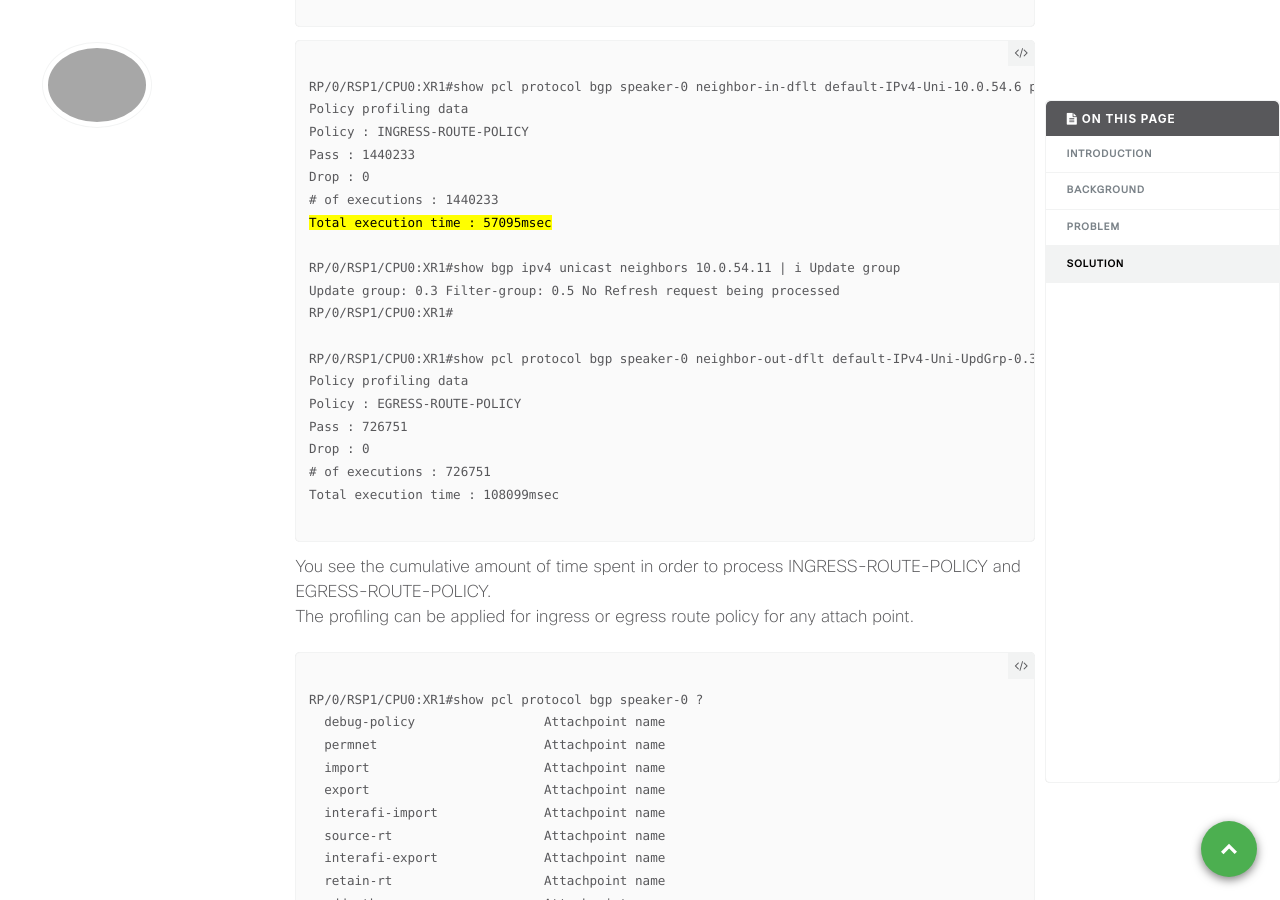
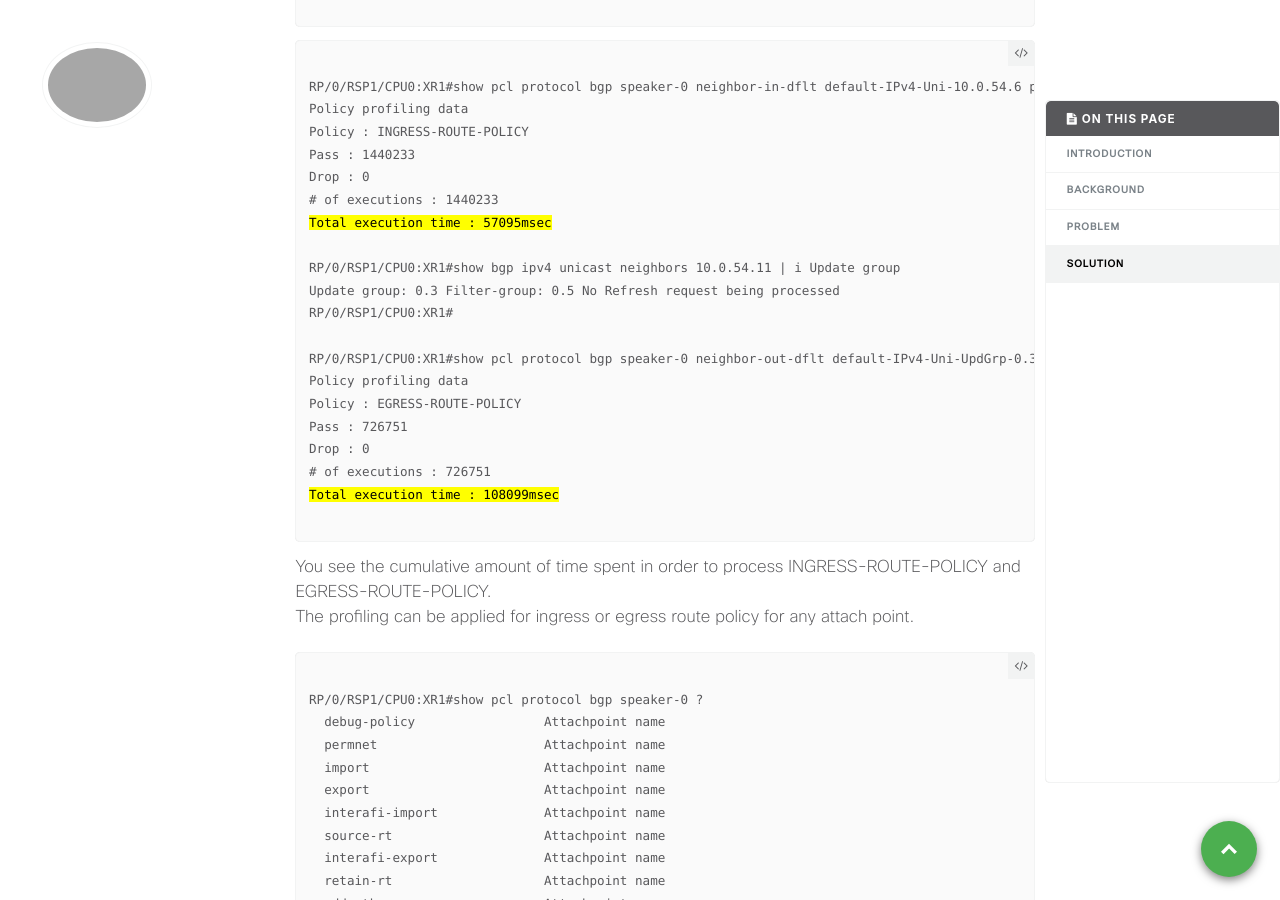
Before and after one commit to xrdocs/asr9k, a Jekyll site: the page built from _tutorials/troubleshoot-slow-bgp-convergence-due-to-rpl.md, in a window 1280 px wide and 900 px high, scrolled down 1246 px. Built offline with Jekyll 4.4.1, drawn with Linux system fonts in a browser that asks for light colours; comment, search, counter and statistics services are not loaded.

```diff
--- a/_tutorials/troubleshoot-slow-bgp-convergence-due-to-rpl.md
+++ b/_tutorials/troubleshoot-slow-bgp-convergence-due-to-rpl.md
@@ -71,7 +71,7 @@ Policy : EGRESS-ROUTE-POLICY
 Pass : 726751
 Drop : 0
 # of executions : 726751
-Total execution time : 108099msec
+<mark>Total execution time : 108099msec</mark>
 </code>
 </pre>
 </div>
```
